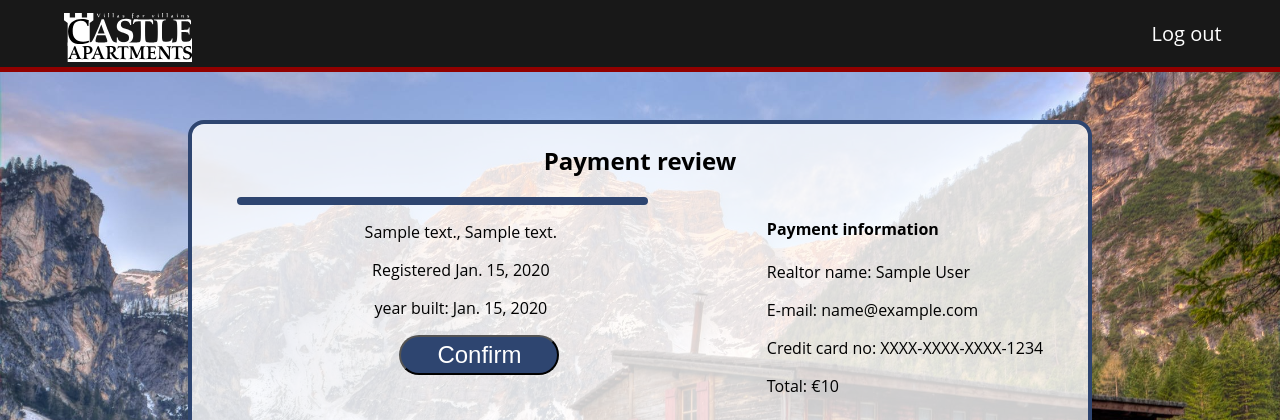
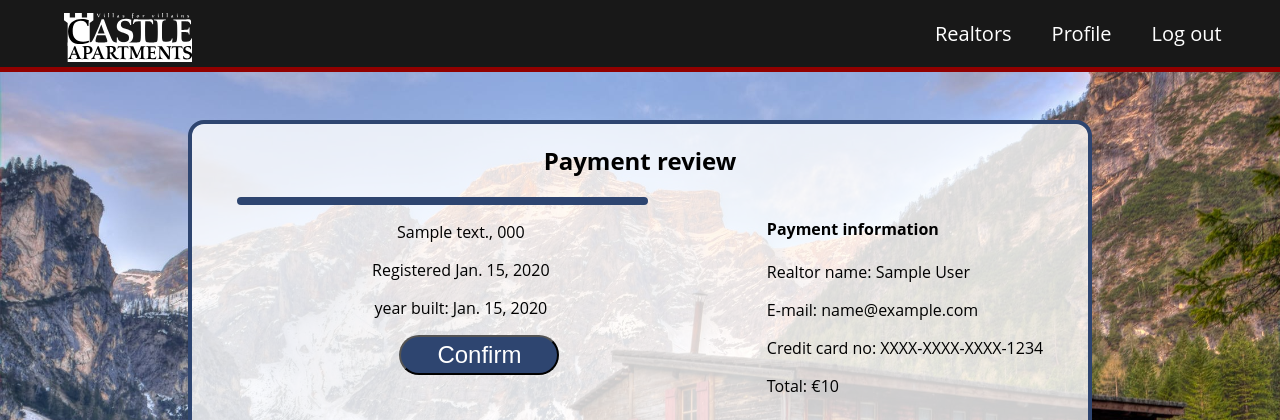
Before and after one commit to ymir17/castleApt, a Django app: page /paymentreview/1 in a window 1280 px wide. Shown: the top 420 px of the page. Run offline with Django 3.2, Linux system fonts and the light colour scheme; a user stored in the database is signed in; tables that the repository leaves empty hold one stand-in row (values such as "Sample post").

Commit message:
editprofile etc

```diff
--- a/castleApt/urls.py
+++ b/castleApt/urls.py
@@ -29,6 +29,6 @@ urlpatterns = [
     path('search/', include('search.urls')),
     path('payment/', include('payment.urls')),
     path('sell/', include('sell.urls')),
-    path('editprofile/', include('editprofile.urls')),
+    path('profile/', include('editprofile.urls')),
     path('paymentreview/', include('paymentreview.urls')),
 ]
--- a/templates/Paymentreview/paymentreview.html
+++ b/templates/Paymentreview/paymentreview.html
@@ -31,7 +31,7 @@
                     {% endif %}
                 {% endfor %}
             </div>
-                <p>{{ property.address }}, {{ property.description }}</p>
+                <p>{{ property.address }}, {{ property.zipCode }}</p>
                 <p>Registered {{ property.added }}</p>
                 <p>year built: {{ property.yearbuilt }}</p>
             </div>
--- a/templates/base.html
+++ b/templates/base.html
@@ -26,6 +26,8 @@
 	        <div id="dropdown" class="content">
                 {% if user.is_authenticated %}
                     <a class="links" href="{% url 'logout' %}">Log out</a>
+                    <a class="links" href="{% url 'editprofile-index' %}">Profile</a>
+                    <a class="links" href="{% url 'contacts-index' %}">Realtors</a>
                 {% else %}
                     <a class="links" href="{% url 'signup-index' %}">Sign up</a>
                     <a class="links" href="{% url 'login-index' %}">Log in</a>
```
